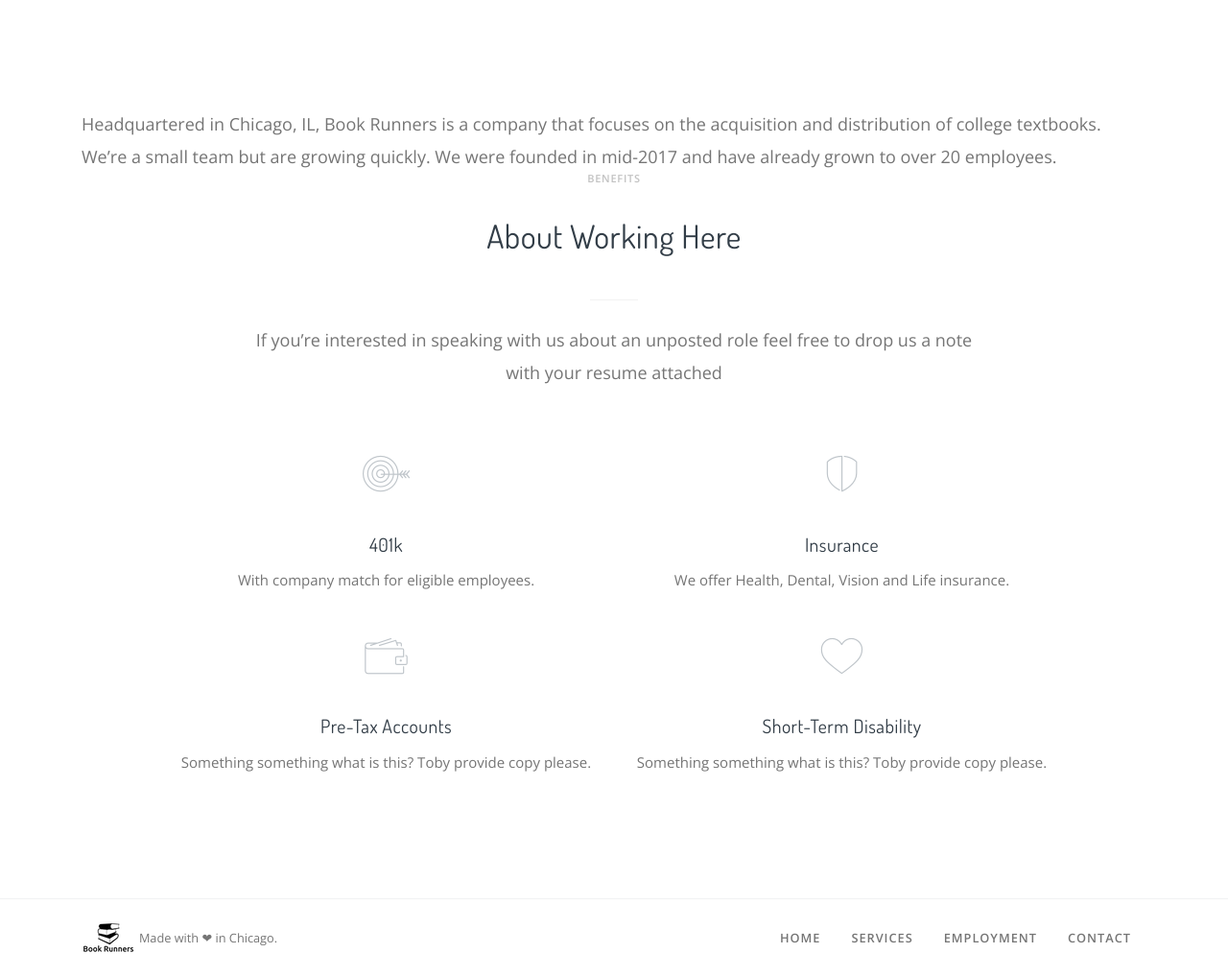
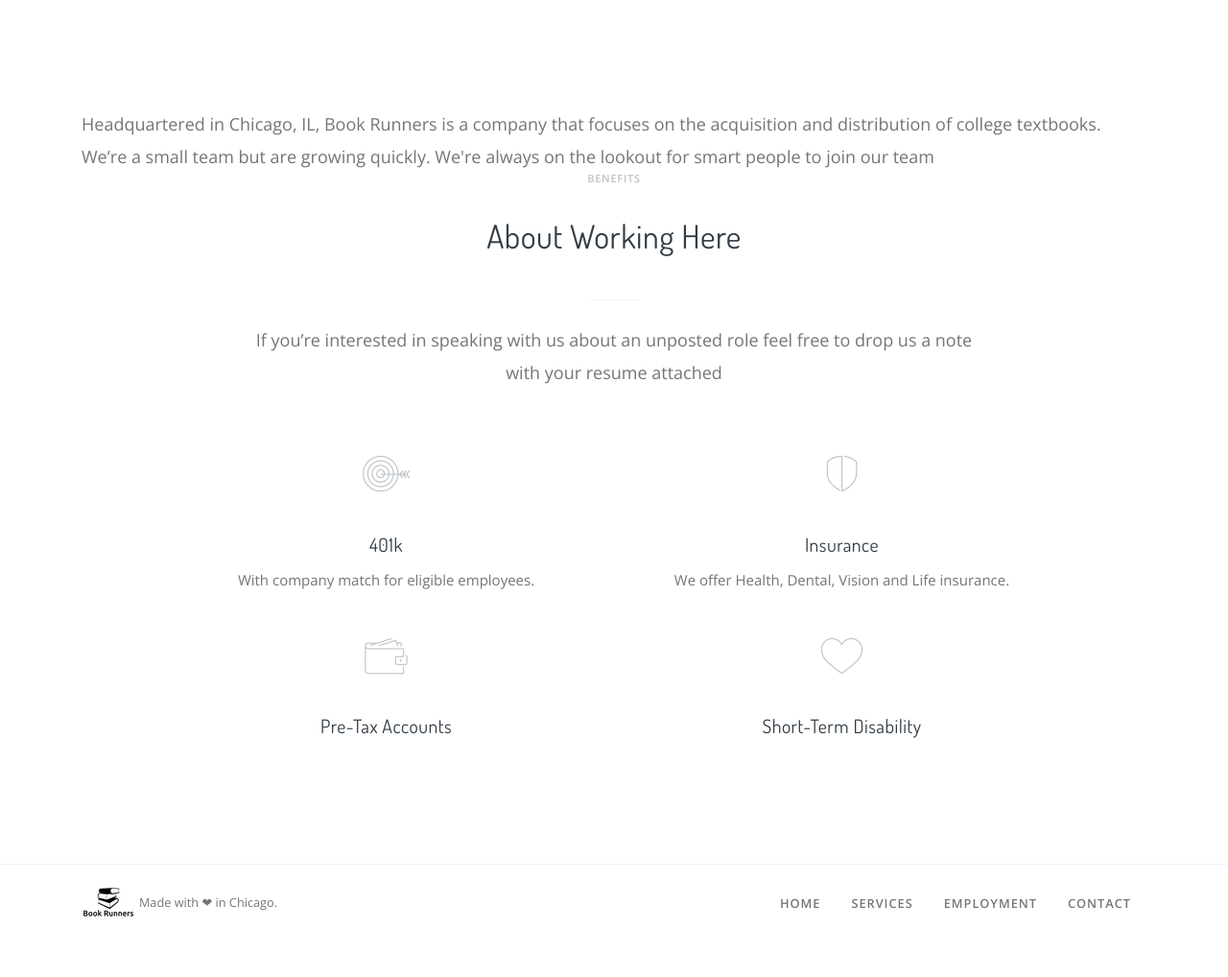
Before and after one commit to book-runners/marketing-page, a Jekyll site: the page built from employment.html, in a window 1280 px wide and 1358 px high. Shown: the part 340-1358 px from the top of the window at 96% size. Built offline with Jekyll 4.4.1, drawn with Linux system fonts in a browser that asks for light colours; a script that is not in the unit is left out.

Commit message:
Update employment.html

```diff
--- a/employment.html
+++ b/employment.html
@@ -13,7 +13,7 @@ active: employment
 <!-- Indeed Script -->
 <section class="section">
   <div class="container">
-    <p class="lead">Headquartered in Chicago, IL, Book Runners is a company that focuses on the acquisition and distribution of college textbooks. We’re a small team but are growing quickly. We were founded in mid-2017 and have already grown to over 20 employees.</p>
+    <p class="lead">Headquartered in Chicago, IL, Book Runners is a company that focuses on the acquisition and distribution of college textbooks. We’re a small team but are growing quickly. We're always on the lookout for smart people to join our team</p>
     <div class="indeedjobs-widget" data-id="327483c74c7157469668" data-theme="light" data-height="320"></div> <script> (function(d, id) { if (d.getElementById(id)) return; var js = d.createElement('script'); js.id = id; js.src = 'https://www.indeedjobs.com/widget.js'; d.head.appendChild(js); })(document, 'indeedjobs-js'); </script>
   </div>
 </section>
@@ -48,13 +48,13 @@ active: employment
           <div class="col-md-6">
             <p><i class="icon-wallet text-lighter lead-6 mb-5"></i></p>
             <h5>Pre-Tax Accounts</h5>
-            <p>Something something what is this? Toby provide copy please.</p>
+            <p></p>
           </div>
 
           <div class="col-md-6">
             <p><i class="icon-heart text-lighter lead-6 mb-5"></i></p>
             <h5>Short-Term Disability</h5>
-            <p>Something something what is this? Toby provide copy please.</p>
+            <p></p>
           </div>
 
         </div>
```
